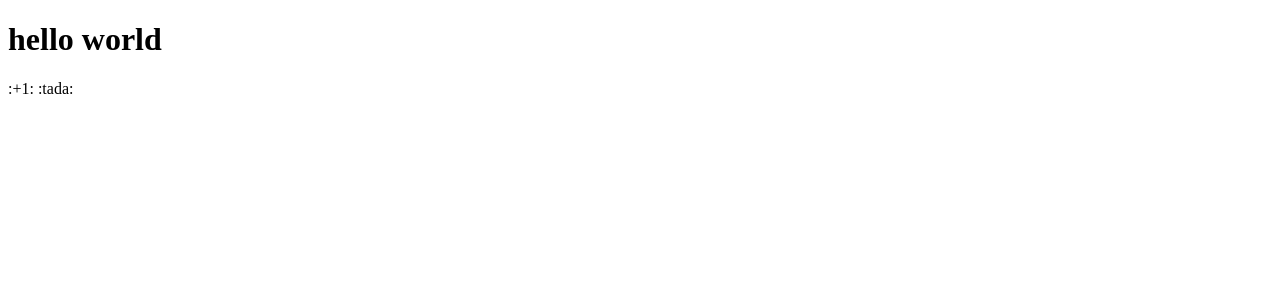
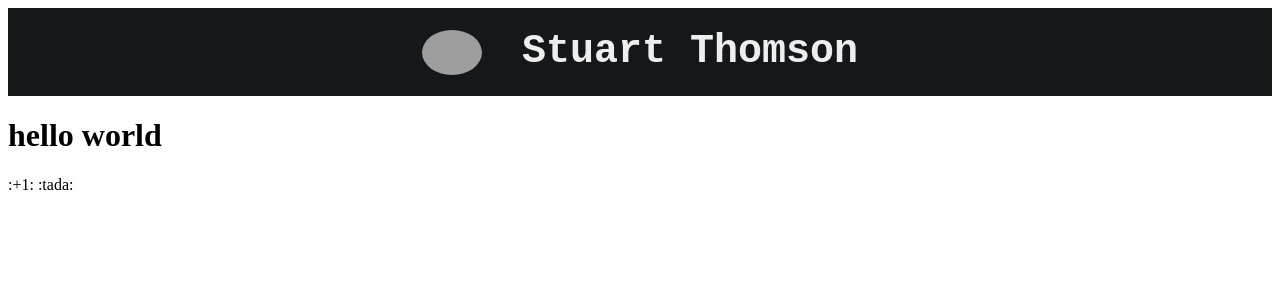
Before and after one commit to s-thom/website-v2, a Next.js app: page / in a window 1280 px wide. Shown: the top 300 px of the page. Built offline with nearby package versions, Linux system fonts and the light colour scheme; grey boxes are pictures that could not be loaded.

Commit message:
Add header

```diff
--- a/components/App/index.tsx
+++ b/components/App/index.tsx
@@ -1,6 +1,7 @@
 import React from 'react';
 import App, { Container, AppInitialProps } from 'next/app';
 import { NextComponentType, NextPageContext } from 'next';
+import Header from '../Header';
 
 interface InitialPropsProps {
   Component: NextComponentType<NextPageContext, any, {}>;
@@ -23,6 +24,7 @@ export default class MyApp extends App {
 
     return (
       <Container>
+        <Header/>
         <Component {...pageProps} />
       </Container>
     );
--- /dev/null
+++ b/components/Header/index.css
@@ -0,0 +1,57 @@
+.PageHeader {
+  color: #EEE;
+  background: #15181A;
+  width: 100%;
+}
+
+.PageHeader-nav {
+  display: flex;
+  flex-direction: row;
+  justify-content: center;
+  max-width: 60rem;
+  margin: 0 auto;
+  padding: 0;
+  line-height: 3rem;
+}
+
+.PageHeader-navPart1 {
+  display: flex;
+  flex-direction: row;
+}
+
+.PageHeader-me {
+  display: flex;
+  flex-direction: column;
+  justify-content: center;
+  padding: 1.25em;
+}
+
+.PageHeader-meImg {
+  border-radius: 100%;
+  max-width: 60px;
+  max-height: 60px;
+}
+
+.PageHeader-title {
+  font-size: 2.5em;
+  margin: 0;
+  padding: 0.5em;
+  font-family: 'Roboto Mono', monospace;
+}
+
+.PageHeader-link {
+  display: flex;
+  align-items: center;
+  padding: 0 var(--nav-item-padding);
+  color: inherit;
+  text-decoration: none;
+}
+
+.PageHeader-link svg {
+  fill: currentColor;
+  opacity: 0.5;
+  margin-right: 0.5rem;
+  width: 1.5rem;
+  height: 1.5rem;
+  vertical-align: middle;
+}
--- /dev/null
+++ b/components/Header/index.tsx
@@ -0,0 +1,85 @@
+import React from 'react';
+
+import Link from 'next/link';
+
+const Header = () => (
+  <header className="PageHeader">
+    <nav className="PageHeader-nav">
+      <Link href="/">
+        <a className="PageHeader-link">
+          <div className="PageHeader-me">
+            <img
+              className="PageHeader-meImg"
+              src="/assets/img/me.jpg"
+              alt="Portrait of Stuart Thomson"
+            />
+          </div>
+          <div className="PageHeader-navPart1">
+            <h1 className="PageHeader-title">Stuart Thomson</h1>
+          </div>
+        </a>
+      </Link>
+    </nav>
+    <style jsx>{`
+      .PageHeader {
+        color: #EEE;
+        background: #15181A;
+        width: 100%;
+      }
+
+      .PageHeader-nav {
+        display: flex;
+        flex-direction: row;
+        justify-content: center;
+        max-width: 60rem;
+        margin: 0 auto;
+        padding: 0;
+        line-height: 3rem;
+      }
+
+      .PageHeader-navPart1 {
+        display: flex;
+        flex-direction: row;
+      }
+
+      .PageHeader-me {
+        display: flex;
+        flex-direction: column;
+        justify-content: center;
+        padding: 1.25em;
+      }
+
+      .PageHeader-meImg {
+        border-radius: 100%;
+        max-width: 60px;
+        max-height: 60px;
+      }
+
+      .PageHeader-title {
+        font-size: 2.5em;
+        margin: 0;
+        padding: 0.5em;
+        font-family: 'Roboto Mono', monospace;
+      }
+
+      .PageHeader-link {
+        display: flex;
+        align-items: center;
+        padding: 0 var(--nav-item-padding);
+        color: inherit;
+        text-decoration: none;
+      }
+
+      .PageHeader-link svg {
+        fill: currentColor;
+        opacity: 0.5;
+        margin-right: 0.5rem;
+        width: 1.5rem;
+        height: 1.5rem;
+        vertical-align: middle;
+      }
+    `}</style>
+  </header>
+);
+
+export default Header;
```
